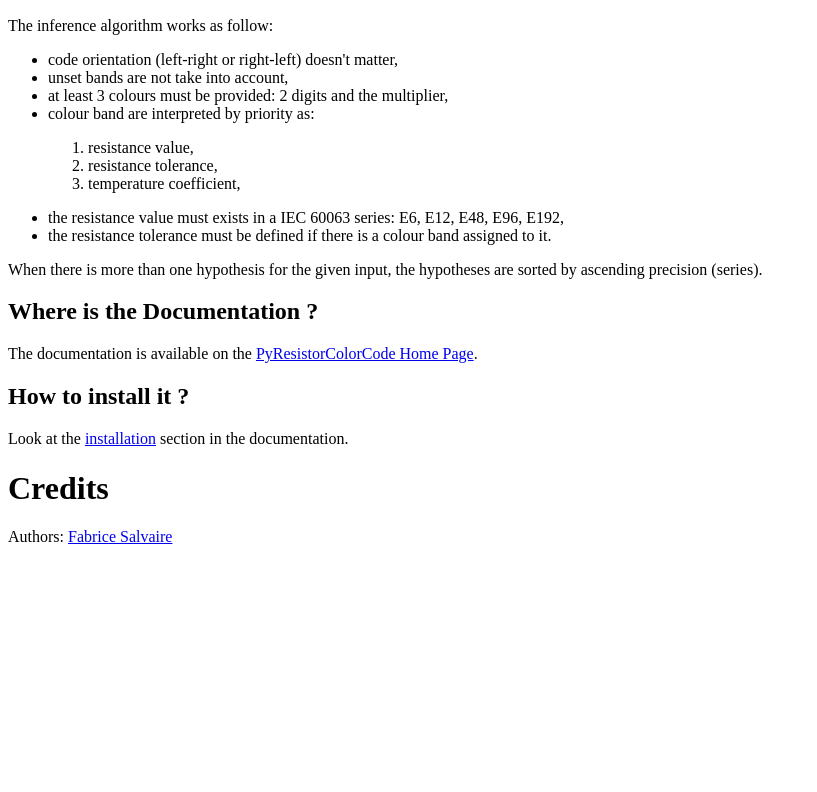
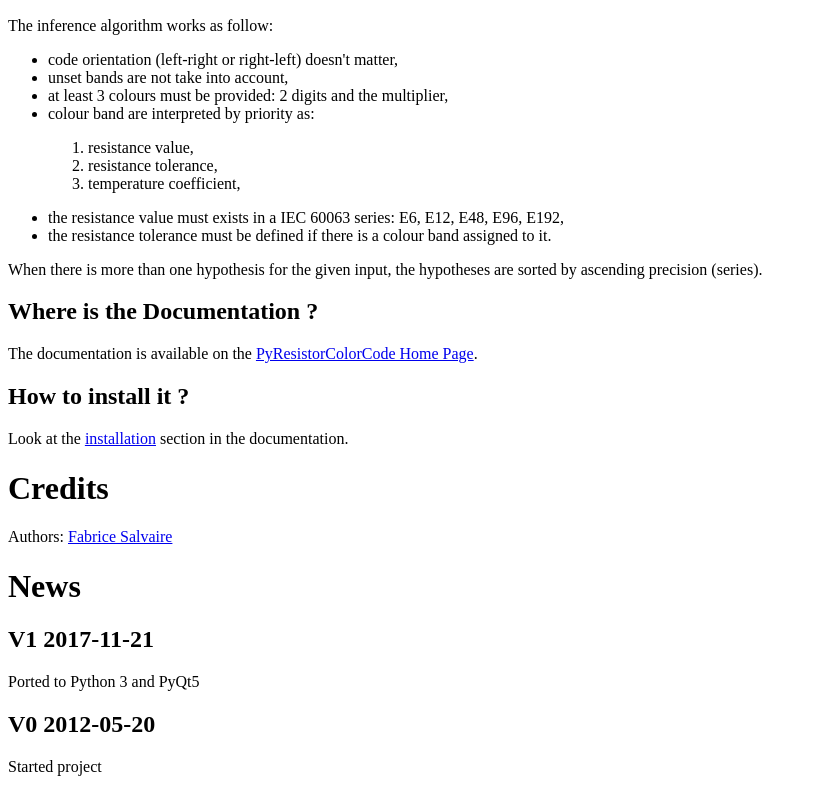
Before and after one commit to PySpice-org/PyResistorColorCode, a plain HTML site: page README.html in a window 1280 px wide. Shown: the part 1004-1796 px from the top of the page, without its empty margins (0-817 px from the left). Before the commit the page ends 1566 px from the top, so only its background shows below. Drawn offline with Linux system fonts and the light colour scheme.

Commit message:
added news

```diff
--- a/README.html
+++ b/README.html
@@ -440,6 +440,19 @@ precision (series).</p>
 <h1>Credits</h1>
 <p>Authors: <a class="reference external" href="http://fabrice-salvaire.fr">Fabrice Salvaire</a></p>
 </div>
+<div class="section" id="news">
+<h1>News</h1>
+<!-- -*- Mode: rst -*- -->
+<!-- no title here -->
+<div class="section" id="v1-2017-11-21">
+<h2>V1 2017-11-21</h2>
+<p>Ported to Python 3 and PyQt5</p>
+</div>
+<div class="section" id="v0-2012-05-20">
+<h2>V0 2012-05-20</h2>
+<p>Started project</p>
+</div>
+</div>
 </div>
 </body>
 </html>
```
Also changed, not shown: README.txt, doc/sphinx/source/news.txt (added), 3 other files.
